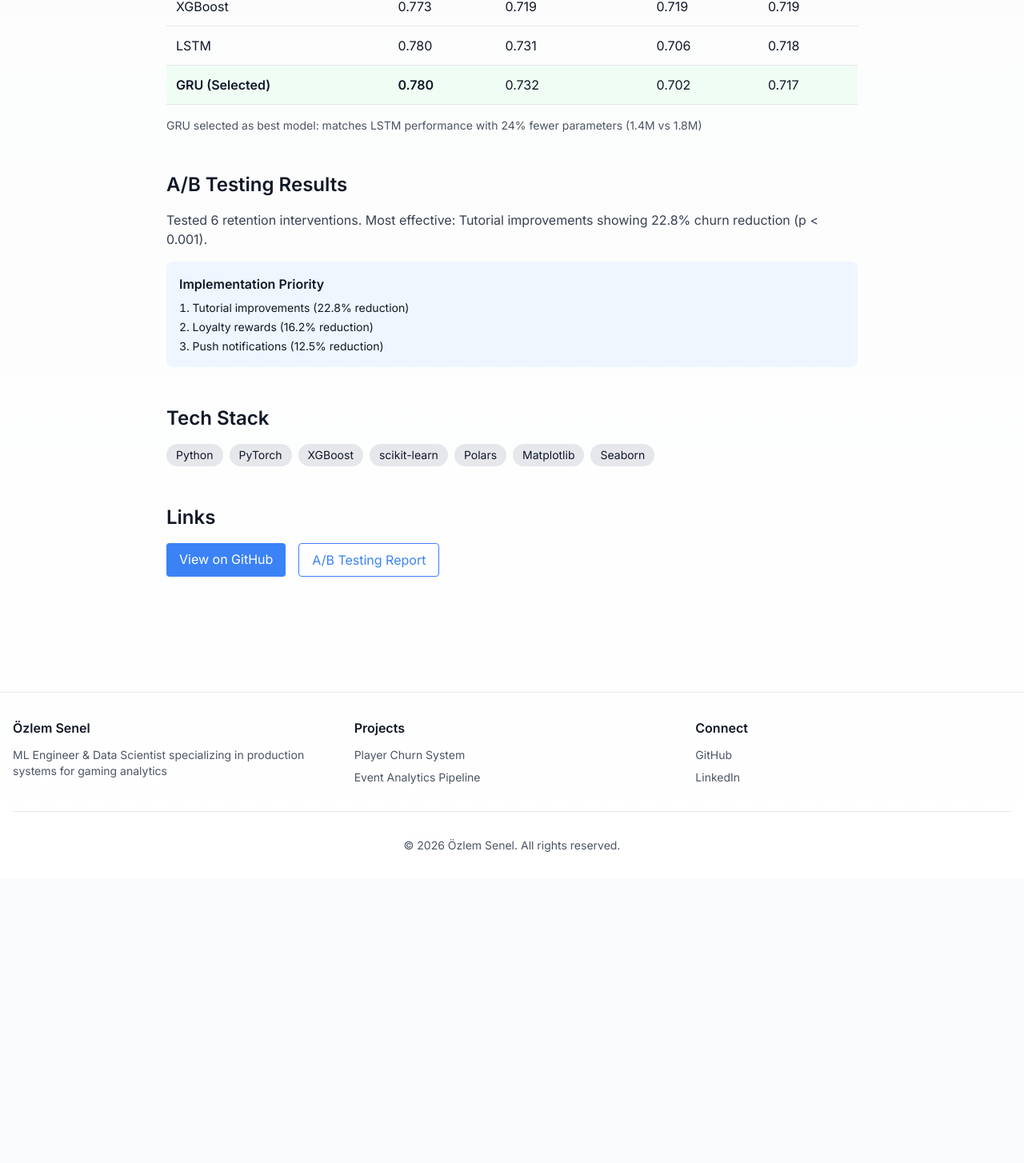
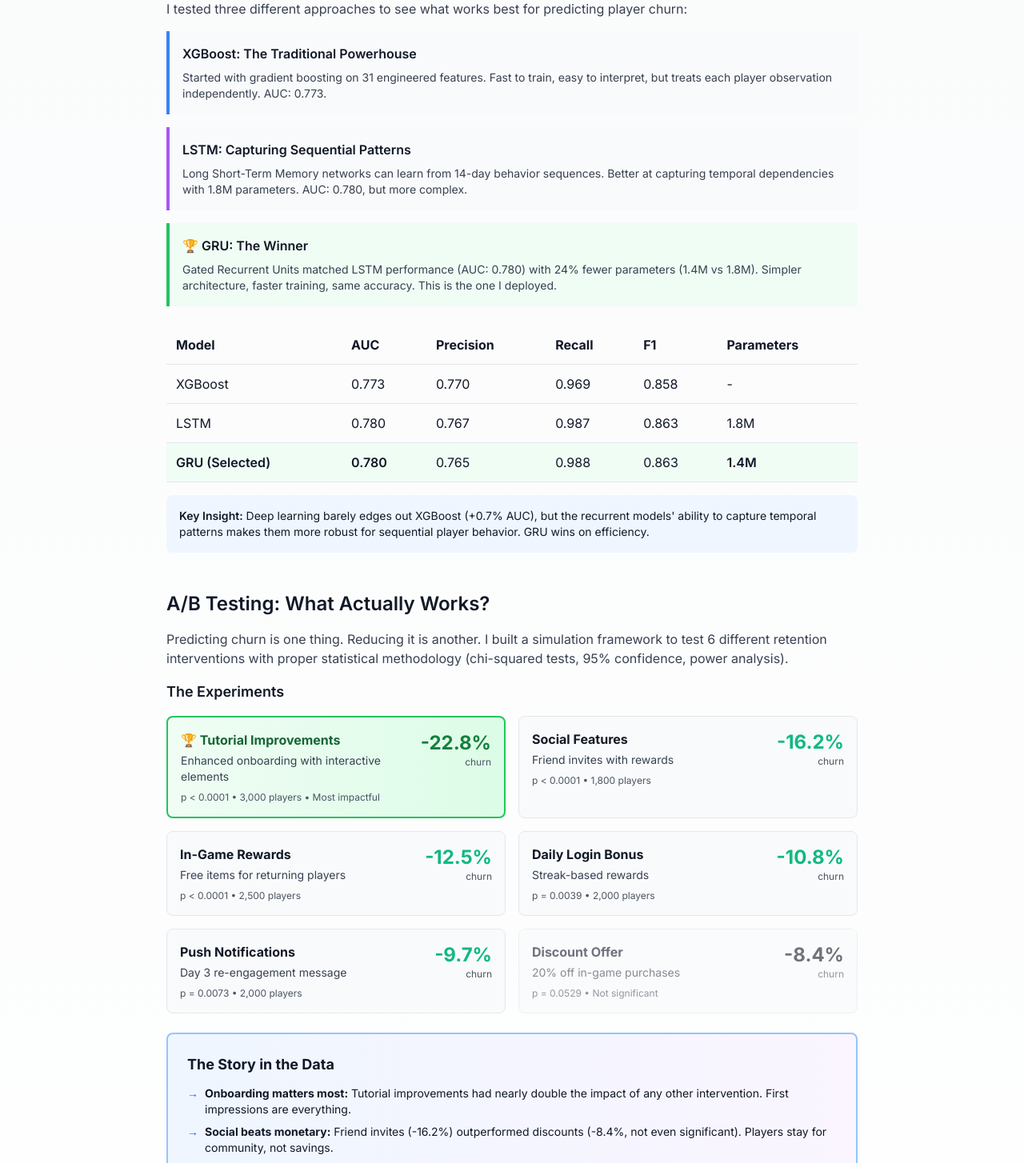
Before and after one commit to ozlem-senel/ml-systems-portfolio, a Next.js app in the folder portfolio-site/: page /projects/player-churn-retention in a window 1280 px wide. Shown: the part 1052-2506 px from the top of the page at 80% size. Before the commit the page ends 2151 px from the top, so only its background shows below. Built offline with nearby package versions, Linux system fonts and the light colour scheme.

Commit message:
Add storytelling to Project 1: detailed model comparison and A/B testing narrative

```diff
--- a/portfolio-site/app/projects/player-churn-retention/page.tsx
+++ b/portfolio-site/app/projects/player-churn-retention/page.tsx
@@ -20,10 +20,15 @@
       </div>
 
       <section className="mb-12">
-        <h2 className="text-2xl font-semibold mb-4">Overview</h2>
+        <h2 className="text-2xl font-semibold mb-4">The Challenge</h2>
         <p className="text-gray-700 dark:text-gray-300 mb-4">
-          Comprehensive churn prediction system comparing traditional ML (XGBoost) with deep learning approaches (LSTM, GRU).
-          Includes an experimental framework for testing retention interventions through A/B testing simulation.
+          Gaming companies lose players constantly. With a baseline churn rate of 63.6%, understanding who will leave
+          and why is crucial. But which model architecture works best for sequential player behavior? And once you can
+          predict churn, which interventions actually work?
+        </p>
+        <p className="text-gray-700 dark:text-gray-300 mb-4">
+          I built a complete system to answer both questions: a model comparison framework to find the best predictor,
+          and an A/B testing simulator to validate retention strategies with statistical rigor.
         </p>
       </section>
 
@@ -72,7 +77,37 @@
       </section>
 
       <section className="mb-12">
-        <h2 className="text-2xl font-semibold mb-4">Model Comparison</h2>
+        <h2 className="text-2xl font-semibold mb-4">Model Comparison: Finding the Best Architecture</h2>
+        <p className="text-gray-700 dark:text-gray-300 mb-4">
+          I tested three different approaches to see what works best for predicting player churn:
+        </p>
+
+        <div className="space-y-4 mb-6">
+          <div className="p-4 border-l-4 border-blue-500 bg-gray-50 dark:bg-gray-800">
+            <h3 className="font-semibold mb-2">XGBoost: The Traditional Powerhouse</h3>
+            <p className="text-sm text-gray-700 dark:text-gray-300">
+              Started with gradient boosting on 31 engineered features. Fast to train, easy to interpret, but treats each
+              player observation independently. AUC: 0.773.
+            </p>
+          </div>
+
+          <div className="p-4 border-l-4 border-purple-500 bg-gray-50 dark:bg-gray-800">
+            <h3 className="font-semibold mb-2">LSTM: Capturing Sequential Patterns</h3>
+            <p className="text-sm text-gray-700 dark:text-gray-300">
+              Long Short-Term Memory networks can learn from 14-day behavior sequences. Better at capturing temporal
+              dependencies with 1.8M parameters. AUC: 0.780, but more complex.
+            </p>
+          </div>
+
+          <div className="p-4 border-l-4 border-green-500 bg-green-50 dark:bg-green-900/20">
+            <h3 className="font-semibold mb-2">🏆 GRU: The Winner</h3>
+            <p className="text-sm text-gray-700 dark:text-gray-300">
+              Gated Recurrent Units matched LSTM performance (AUC: 0.780) with 24% fewer parameters (1.4M vs 1.8M).
+              Simpler architecture, faster training, same accuracy. This is the one I deployed.
+            </p>
+          </div>
+        </div>
+
         <div className="overflow-x-auto">
           <table className="w-full border-collapse">
             <thead>
@@ -82,50 +117,183 @@
                 <th className="text-left p-3">Precision</th>
                 <th className="text-left p-3">Recall</th>
                 <th className="text-left p-3">F1</th>
+                <th className="text-left p-3">Parameters</th>
               </tr>
             </thead>
             <tbody>
               <tr className="border-b">
                 <td className="p-3">XGBoost</td>
                 <td className="p-3">0.773</td>
-                <td className="p-3">0.719</td>
-                <td className="p-3">0.719</td>
-                <td className="p-3">0.719</td>
+                <td className="p-3">0.770</td>
+                <td className="p-3">0.969</td>
+                <td className="p-3">0.858</td>
+                <td className="p-3">-</td>
               </tr>
               <tr className="border-b">
                 <td className="p-3">LSTM</td>
                 <td className="p-3">0.780</td>
-                <td className="p-3">0.731</td>
-                <td className="p-3">0.706</td>
-                <td className="p-3">0.718</td>
+                <td className="p-3">0.767</td>
+                <td className="p-3">0.987</td>
+                <td className="p-3">0.863</td>
+                <td className="p-3">1.8M</td>
               </tr>
               <tr className="border-b bg-green-50 dark:bg-green-900/20">
                 <td className="p-3 font-semibold">GRU (Selected)</td>
                 <td className="p-3 font-semibold">0.780</td>
-                <td className="p-3">0.732</td>
-                <td className="p-3">0.702</td>
-                <td className="p-3">0.717</td>
+                <td className="p-3">0.765</td>
+                <td className="p-3">0.988</td>
+                <td className="p-3">0.863</td>
+                <td className="p-3 font-semibold">1.4M</td>
               </tr>
             </tbody>
           </table>
         </div>
-        <p className="text-sm text-gray-600 dark:text-gray-400 mt-4">
-          GRU selected as best model: matches LSTM performance with 24% fewer parameters (1.4M vs 1.8M)
-        </p>
+
+        <div className="mt-4 p-4 bg-blue-50 dark:bg-blue-900/20 rounded-lg">
+          <p className="text-sm">
+            <span className="font-semibold">Key Insight:</span> Deep learning barely edges out XGBoost (+0.7% AUC),
+            but the recurrent models' ability to capture temporal patterns makes them more robust for sequential player behavior.
+            GRU wins on efficiency.
+          </p>
+        </div>
       </section>
 
       <section className="mb-12">
-        <h2 className="text-2xl font-semibold mb-4">A/B Testing Results</h2>
+        <h2 className="text-2xl font-semibold mb-4">A/B Testing: What Actually Works?</h2>
         <p className="text-gray-700 dark:text-gray-300 mb-4">
-          Tested 6 retention interventions. Most effective: Tutorial improvements showing 22.8% churn reduction (p &lt; 0.001).
+          Predicting churn is one thing. Reducing it is another. I built a simulation framework to test 6 different
+          retention interventions with proper statistical methodology (chi-squared tests, 95% confidence, power analysis).
         </p>
-        <div className="bg-blue-50 dark:bg-blue-900/20 p-4 rounded-lg">
-          <h3 className="font-semibold mb-2">Implementation Priority</h3>
-          <ol className="list-decimal list-inside space-y-1 text-sm">
-            <li>Tutorial improvements (22.8% reduction)</li>
-            <li>Loyalty rewards (16.2% reduction)</li>
-            <li>Push notifications (12.5% reduction)</li>
-          </ol>
+
+        <div className="mb-6">
+          <h3 className="font-semibold text-lg mb-4">The Experiments</h3>
+          <div className="grid md:grid-cols-2 gap-4">
+            <div className="p-4 bg-gradient-to-r from-green-50 to-green-100 dark:from-green-900/20 dark:to-green-800/20 rounded-lg border-2 border-green-500">
+              <div className="flex items-start justify-between">
+                <div>
+                  <h4 className="font-bold text-green-800 dark:text-green-300">🏆 Tutorial Improvements</h4>
+                  <p className="text-sm text-gray-700 dark:text-gray-300 mt-1">
+                    Enhanced onboarding with interactive elements
+                  </p>
+                </div>
+                <div className="text-right">
+                  <div className="text-2xl font-bold text-green-700 dark:text-green-400">-22.8%</div>
+                  <div className="text-xs text-gray-600 dark:text-gray-400">churn</div>
+                </div>
+              </div>
+              <div className="mt-2 text-xs text-gray-600 dark:text-gray-400">
+                p &lt; 0.0001 • 3,000 players • Most impactful
+              </div>
+            </div>
+
+            <div className="p-4 bg-gray-50 dark:bg-gray-800 rounded-lg border">
+              <div className="flex items-start justify-between">
+                <div>
+                  <h4 className="font-bold">Social Features</h4>
+                  <p className="text-sm text-gray-700 dark:text-gray-300 mt-1">
+                    Friend invites with rewards
+                  </p>
+                </div>
+                <div className="text-right">
+                  <div className="text-2xl font-bold text-secondary">-16.2%</div>
+                  <div className="text-xs text-gray-600 dark:text-gray-400">churn</div>
+                </div>
+              </div>
+              <div className="mt-2 text-xs text-gray-600 dark:text-gray-400">
+                p &lt; 0.0001 • 1,800 players
+              </div>
+            </div>
+
+            <div className="p-4 bg-gray-50 dark:bg-gray-800 rounded-lg border">
+              <div className="flex items-start justify-between">
+                <div>
+                  <h4 className="font-bold">In-Game Rewards</h4>
+                  <p className="text-sm text-gray-700 dark:text-gray-300 mt-1">
+                    Free items for returning players
+                  </p>
+                </div>
+                <div className="text-right">
+                  <div className="text-2xl font-bold text-secondary">-12.5%</div>
+                  <div className="text-xs text-gray-600 dark:text-gray-400">churn</div>
+                </div>
+              </div>
+              <div className="mt-2 text-xs text-gray-600 dark:text-gray-400">
+                p &lt; 0.0001 • 2,500 players
+              </div>
+            </div>
+
+            <div className="p-4 bg-gray-50 dark:bg-gray-800 rounded-lg border">
+              <div className="flex items-start justify-between">
+                <div>
+                  <h4 className="font-bold">Daily Login Bonus</h4>
+                  <p className="text-sm text-gray-700 dark:text-gray-300 mt-1">
+                    Streak-based rewards
+                  </p>
+                </div>
+                <div className="text-right">
+                  <div className="text-2xl font-bold text-secondary">-10.8%</div>
+                  <div className="text-xs text-gray-600 dark:text-gray-400">churn</div>
+                </div>
+              </div>
+              <div className="mt-2 text-xs text-gray-600 dark:text-gray-400">
+                p = 0.0039 • 2,000 players
+              </div>
+            </div>
+
+            <div className="p-4 bg-gray-50 dark:bg-gray-800 rounded-lg border">
+              <div className="flex items-start justify-between">
+                <div>
+                  <h4 className="font-bold">Push Notifications</h4>
+                  <p className="text-sm text-gray-700 dark:text-gray-300 mt-1">
+                    Day 3 re-engagement message
+                  </p>
+                </div>
+                <div className="text-right">
+                  <div className="text-2xl font-bold text-secondary">-9.7%</div>
+                  <div className="text-xs text-gray-600 dark:text-gray-400">churn</div>
+                </div>
+              </div>
+              <div className="mt-2 text-xs text-gray-600 dark:text-gray-400">
+                p = 0.0073 • 2,000 players
+              </div>
+            </div>
+
+            <div className="p-4 bg-gray-50 dark:bg-gray-800 rounded-lg border opacity-60">
+              <div className="flex items-start justify-between">
+                <div>
+                  <h4 className="font-bold">Discount Offer</h4>
+                  <p className="text-sm text-gray-700 dark:text-gray-300 mt-1">
+                    20% off in-game purchases
+                  </p>
+                </div>
+                <div className="text-right">
+                  <div className="text-2xl font-bold">-8.4%</div>
+                  <div className="text-xs text-gray-600 dark:text-gray-400">churn</div>
+                </div>
+              </div>
+              <div className="mt-2 text-xs text-gray-600 dark:text-gray-400">
+                p = 0.0529 • Not significant
+              </div>
+            </div>
+          </div>
+        </div>
+
+        <div className="p-6 bg-gradient-to-r from-blue-50 to-purple-50 dark:from-blue-900/20 dark:to-purple-900/20 rounded-lg border-2 border-blue-300 dark:border-blue-700">
+          <h3 className="font-bold text-lg mb-3">The Story in the Data</h3>
+          <ul className="space-y-2 text-sm">
+            <li className="flex items-start">
+              <span className="text-blue-600 dark:text-blue-400 mr-2">→</span>
+              <span><strong>Onboarding matters most:</strong> Tutorial improvements had nearly double the impact of any other intervention. First impressions are everything.</span>
+            </li>
+            <li className="flex items-start">
+              <span className="text-blue-600 dark:text-blue-400 mr-2">→</span>
+              <span><strong>Social beats monetary:</strong> Friend invites (-16.2%) outperformed discounts (-8.4%, not even significant). Players stay for community, not savings.</span>
+            </li>
+            <li className="flex items-start">
+              <span className="text-blue-600 dark:text-blue-400 mr-2">→</span>
+              <span><strong>Statistical rigor matters:</strong> 5 out of 6 tests were significant (p &lt; 0.05), but one wasn't. Power analysis ensured reliable results.</span>
+            </li>
+          </ul>
         </div>
       </section>
 
```
